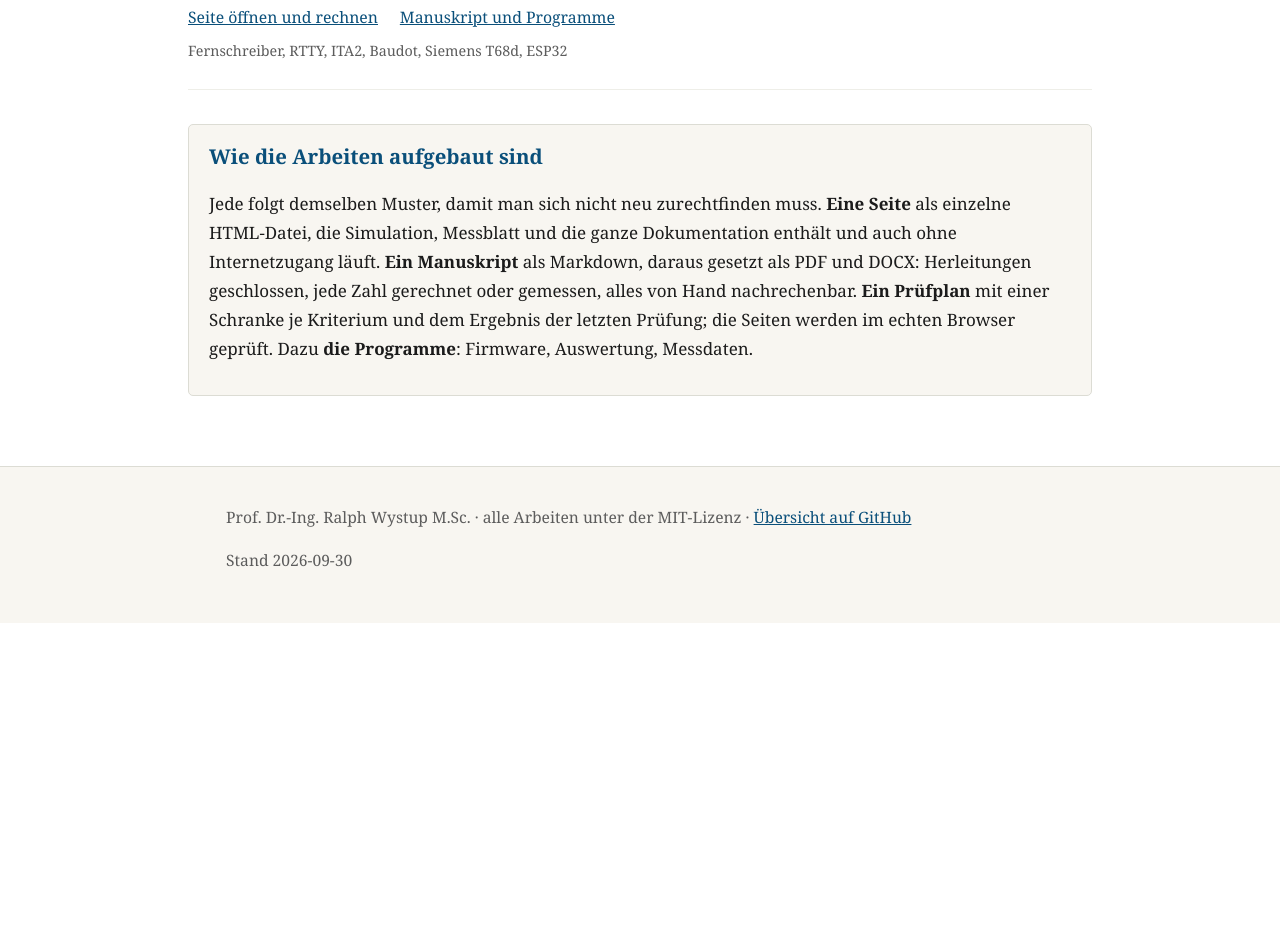
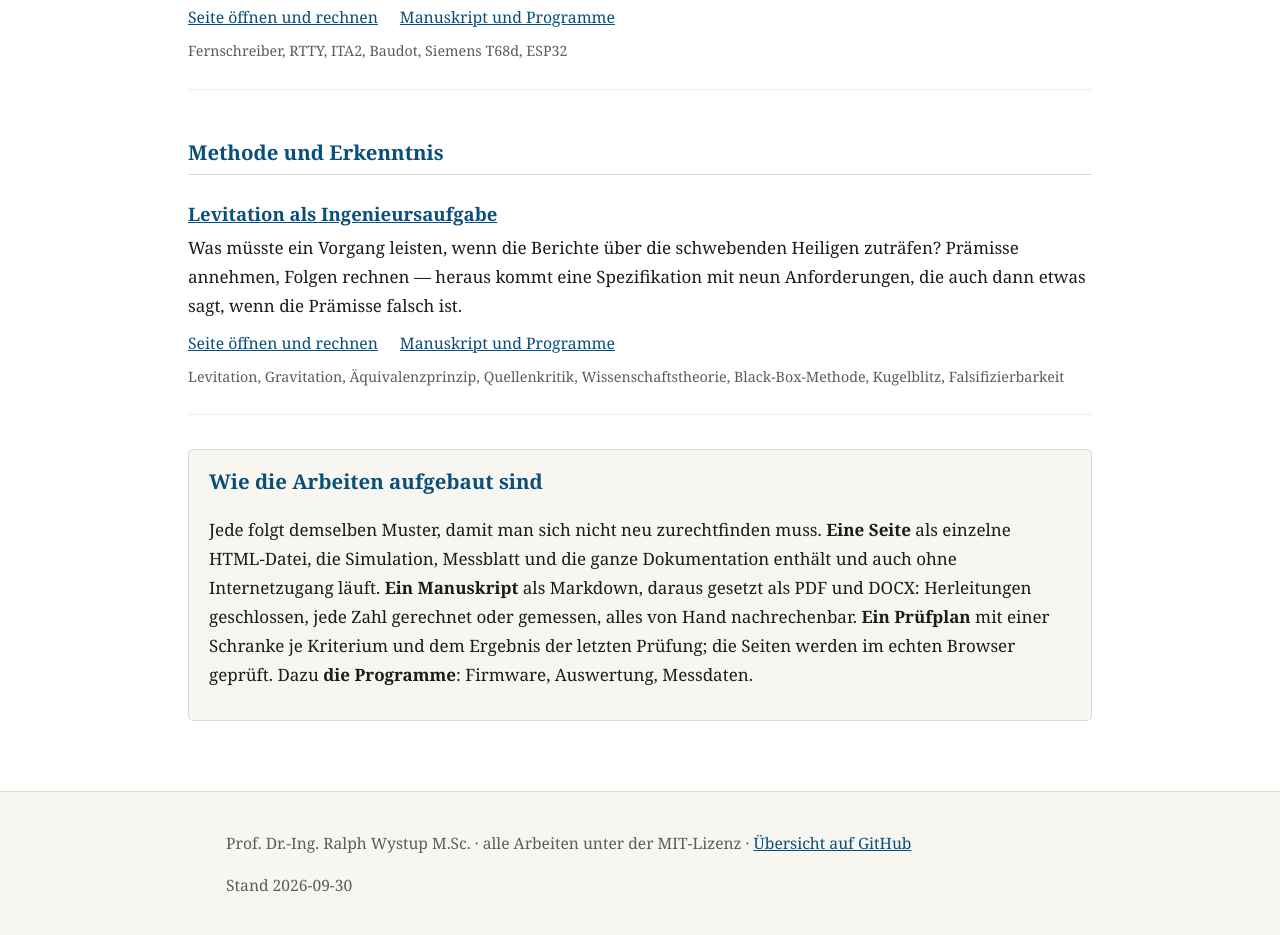
Before and after one commit to RalphWystup/RalphWystup.github.io, a plain HTML site: page index.html in a window 1280 px wide. Shown: the part 3405-4340 px from the top of the page. Before the commit the page ends 4028 px from the top, so only its background shows below. Drawn offline with Linux system fonts and the light colour scheme.

Commit message:
Vierzehnte Arbeit aufgenommen: Levitation als Ingenieursaufgabe
Neue Gruppe "Methode und Erkenntnis" — die bisherigen fünf sind
durchweg technisch, die Arbeit passt in keine davon.

Sitemap auf 29 Adressen.

Co-Authored-By: Claude Opus 5 (1M context) <noreply@anthropic.com>

```diff
--- a/index.html
+++ b/index.html
@@ -61,7 +61,8 @@ footer .innen{padding:22px 24px 34px}
 {"@type":"CreativeWork","name":"Tomatenwächter","url":"https://ralphwystup.github.io/Tomatenwaechter-Bildgestuetzte-Welkeerkennung-mit-ESP32-CAM-und-Raspberry-Pi/","description":"Wann muss gegossen werden? Eine solarbetriebene Kamera erkennt hängende Blätter am Excess-Green-Index, ein Raspberry Pi entscheidet und zeigt es auf einem Display.","author":{"@type":"Person","name":"Prof. Dr.-Ing. Ralph Wystup M.Sc."},"inLanguage":"de","license":"https://opensource.org/licenses/MIT"},
 {"@type":"CreativeWork","name":"Automatisch gesteuertes Lichtmikroskop mit KI","url":"https://ralphwystup.github.io/Automatisch-gesteuertes-Lichtmikroskop-mit-KI/","description":"Aufbau, Algorithmen, Fernwartung und ein KI-Fenster — eine Laborstation für Studierende, mit Autofokus und Focus-Stacking im Browser.","author":{"@type":"Person","name":"Prof. Dr.-Ing. Ralph Wystup M.Sc."},"inLanguage":"de","license":"https://opensource.org/licenses/MIT"},
 {"@type":"CreativeWork","name":"Akustische Rohrdiagnose mit einem dynamischen Netzwerkzwilling","url":"https://ralphwystup.github.io/Akustische-Rohrdiagnose-mit-einem-dynamischen-Netzwerkzwilling/","description":"Von der Impulsantwort zur Erkennung von Seitenrohr und Belag, mit einer überlagerten lernenden Ebene und einer benannten Nachweisgrenze.","author":{"@type":"Person","name":"Prof. Dr.-Ing. Ralph Wystup M.Sc."},"inLanguage":"de","license":"https://opensource.org/licenses/MIT"},
-{"@type":"CreativeWork","name":"Wetter-Fernschreiber Siemens T68d","url":"https://ralphwystup.github.io/Wetter-Fernschreiber-Siemens-T68d-RTTY-und-ITA2-mit-ESP32/","description":"Der Wetterbericht auf einem Streifenschreiber von 1959: RTTY und ITA2 bei 50 Baud. Die Seite druckt das wirkliche Wetter für einen Ort, den man eingibt.","author":{"@type":"Person","name":"Prof. Dr.-Ing. Ralph Wystup M.Sc."},"inLanguage":"de","license":"https://opensource.org/licenses/MIT"}
+{"@type":"CreativeWork","name":"Wetter-Fernschreiber Siemens T68d","url":"https://ralphwystup.github.io/Wetter-Fernschreiber-Siemens-T68d-RTTY-und-ITA2-mit-ESP32/","description":"Der Wetterbericht auf einem Streifenschreiber von 1959: RTTY und ITA2 bei 50 Baud. Die Seite druckt das wirkliche Wetter für einen Ort, den man eingibt.","author":{"@type":"Person","name":"Prof. Dr.-Ing. Ralph Wystup M.Sc."},"inLanguage":"de","license":"https://opensource.org/licenses/MIT"},
+{"@type":"CreativeWork","name":"Levitation als Ingenieursaufgabe","url":"https://ralphwystup.github.io/Levitation-als-Ingenieursaufgabe/","description":"Was müsste ein Vorgang leisten, wenn die Berichte über die schwebenden Heiligen zuträfen? Prämisse annehmen, Folgen rechnen — heraus kommt eine Spezifikation mit neun Anforderungen","author":{"@type":"Person","name":"Prof. Dr.-Ing. Ralph Wystup M.Sc."},"inLanguage":"de","license":"https://opensource.org/licenses/MIT"}
 ]}
 </script>
 </head><body>
@@ -192,6 +193,16 @@ footer .innen{padding:22px 24px 34px}
   <p class="stich">Fernschreiber, RTTY, ITA2, Baudot, Siemens T68d, ESP32</p>
 </article>
 
+<h2>Methode und Erkenntnis</h2>
+
+<article>
+  <h3><a href="https://ralphwystup.github.io/Levitation-als-Ingenieursaufgabe/">Levitation als Ingenieursaufgabe</a></h3>
+  <p>Was müsste ein Vorgang leisten, wenn die Berichte über die schwebenden Heiligen zuträfen? Prämisse annehmen, Folgen rechnen — heraus kommt eine Spezifikation mit neun Anforderungen, die auch dann etwas sagt, wenn die Prämisse falsch ist.</p>
+  <p class="wege"><a href="https://ralphwystup.github.io/Levitation-als-Ingenieursaufgabe/">Seite öffnen und rechnen</a>
+     <a href="https://github.com/RalphWystup/Levitation-als-Ingenieursaufgabe">Manuskript und Programme</a></p>
+  <p class="stich">Levitation, Gravitation, Äquivalenzprinzip, Quellenkritik, Wissenschaftstheorie, Black-Box-Methode, Kugelblitz, Falsifizierbarkeit</p>
+</article>
+
 <div class="aufbau">
 <h2>Wie die Arbeiten aufgebaut sind</h2>
 <p>Jede folgt demselben Muster, damit man sich nicht neu zurechtfinden muss. <b>Eine Seite</b> als
--- a/sitemap.xml
+++ b/sitemap.xml
@@ -27,4 +27,6 @@
   <url><loc>https://ralphwystup.github.io/Akustische-Rohrdiagnose-mit-einem-dynamischen-Netzwerkzwilling/Rohrdiagnose_3.2.html</loc><lastmod>2026-09-30</lastmod><changefreq>monthly</changefreq><priority>0.7</priority></url>
   <url><loc>https://ralphwystup.github.io/Wetter-Fernschreiber-Siemens-T68d-RTTY-und-ITA2-mit-ESP32/</loc><lastmod>2026-09-30</lastmod><changefreq>monthly</changefreq><priority>0.8</priority></url>
   <url><loc>https://ralphwystup.github.io/Wetter-Fernschreiber-Siemens-T68d-RTTY-und-ITA2-mit-ESP32/Fernschreiber_1.0.html</loc><lastmod>2026-09-30</lastmod><changefreq>monthly</changefreq><priority>0.7</priority></url>
+  <url><loc>https://ralphwystup.github.io/Levitation-als-Ingenieursaufgabe/</loc><lastmod>2026-09-30</lastmod><changefreq>monthly</changefreq><priority>0.8</priority></url>
+  <url><loc>https://ralphwystup.github.io/Levitation-als-Ingenieursaufgabe/Levitation_als_Ingenieursaufgabe_1.0.html</loc><lastmod>2026-09-30</lastmod><changefreq>monthly</changefreq><priority>0.7</priority></url>
 </urlset>
```
